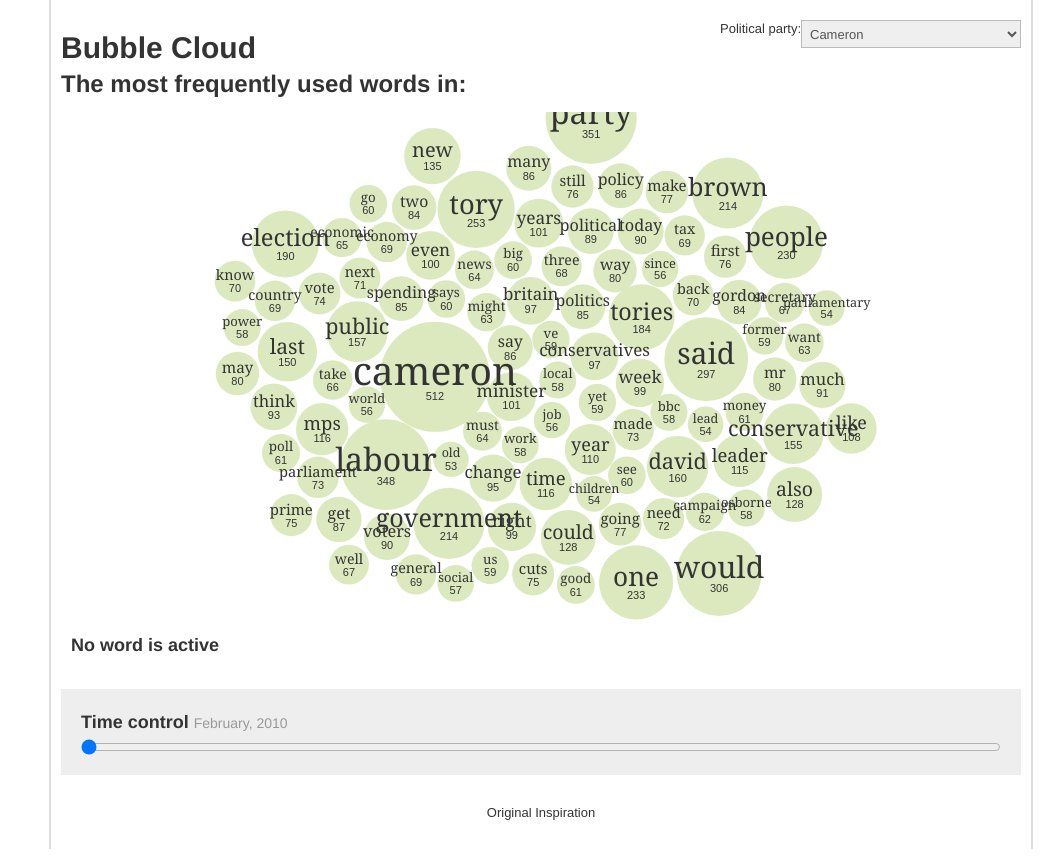
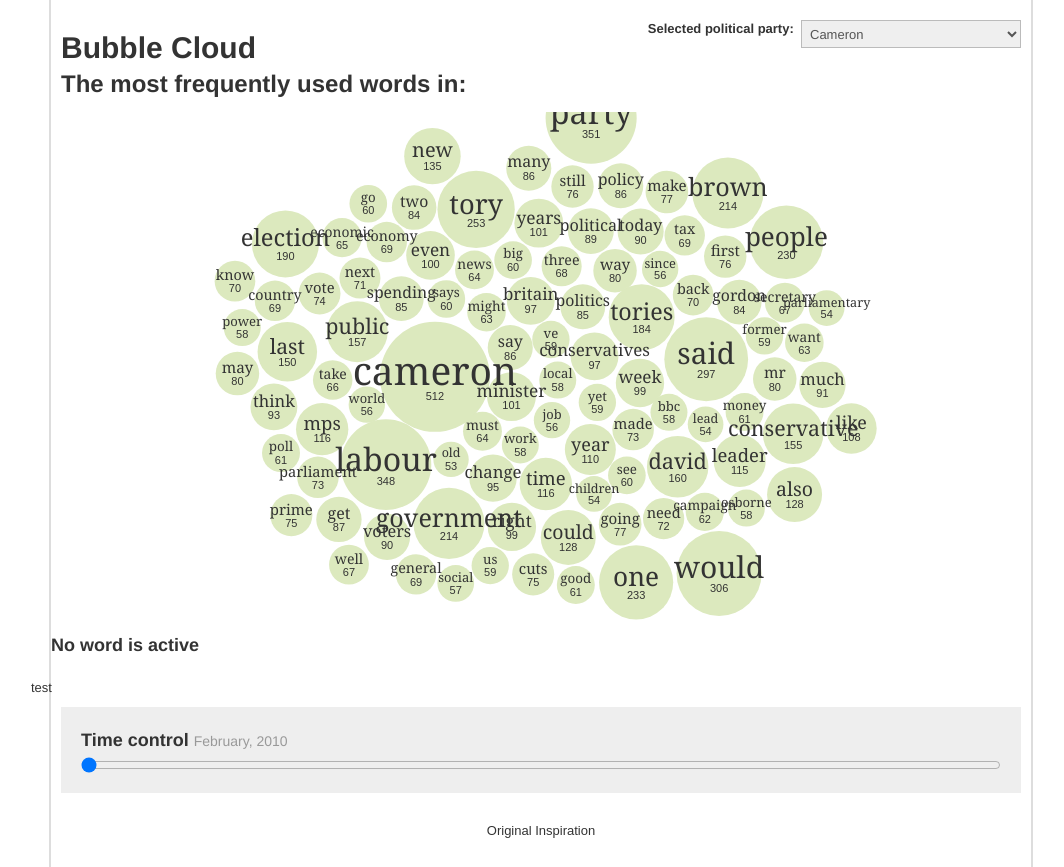
Before and after one commit to deniskulicek/datavisualization-hebdo-and-uktrends, a plain HTML site: page uk_elections/index.html in a window 1280 px wide. Shown: the whole page, without its empty margins (99-1163 px from the left). Drawn offline with Linux system fonts and the light colour scheme.

Commit message:
fixed some stuff

```diff
--- a/uk_elections/index.html
+++ b/uk_elections/index.html
@@ -26,7 +26,7 @@
 
   <div id="container" class="container">
     <div class="col-md-4 pull-right">
-      Political party:
+      <b>Selected political party: </b>&nbsp;
       <select id="text-select">
         <option value="cameron">Cameron</option>
         <option value="clegg">Clegg</option>
@@ -39,7 +39,10 @@
     </header>
     <div id="main" role="main">
       <div id="vis"></div>
-      <div id="status"></div>
+      <div class="row">
+        <div id="status" class="col-md-6"></div>
+        <div class="col-md-6">test</div>
+      </div>
       <div id="controls">
         <h3>Time control <small id="currentYM"></small></h3>
         <input id="currentdate" type="range" min="1" max="60" value="1" >
```
Also changed, not shown: paris-attack/stacked-area-full.html (+13 -3 lines).
